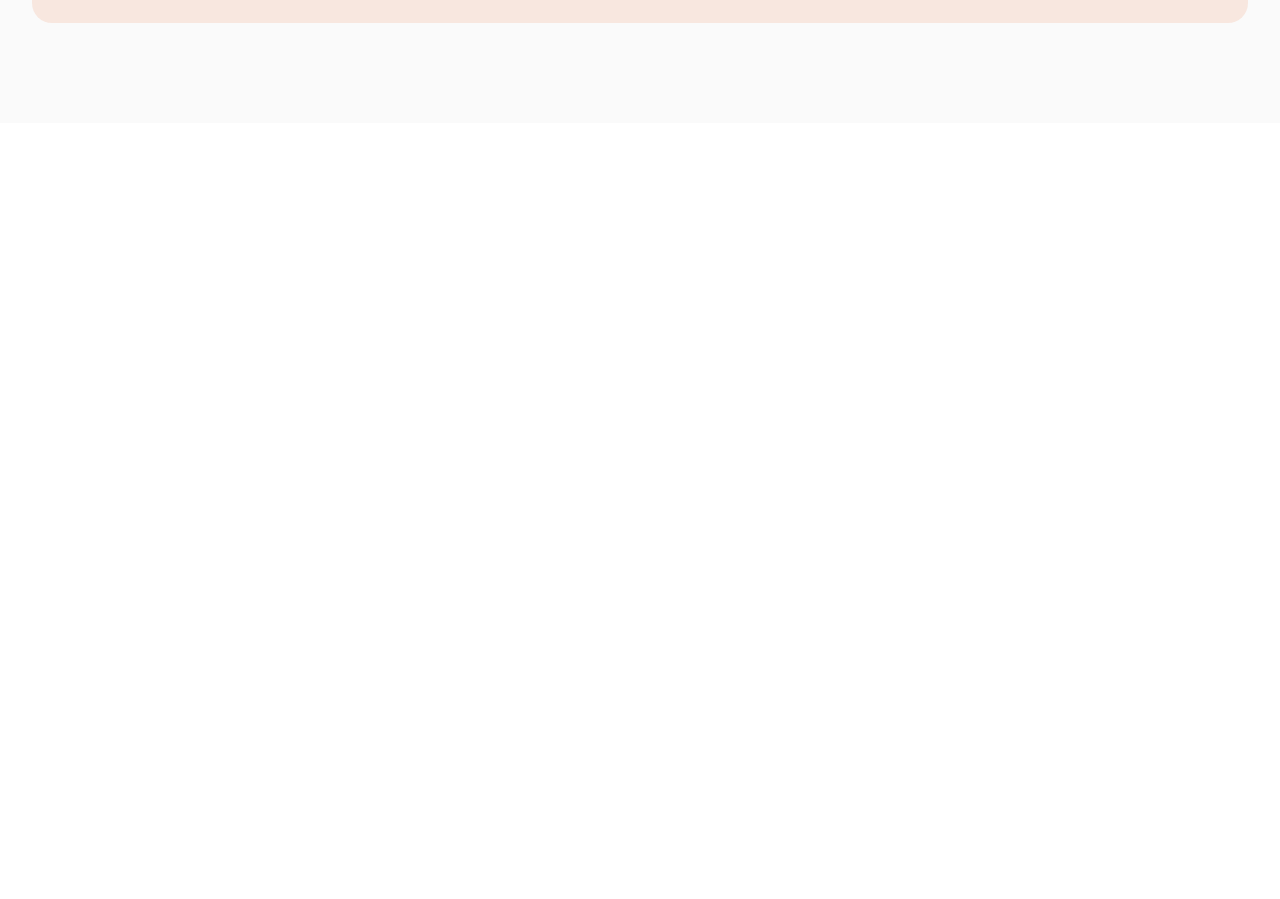
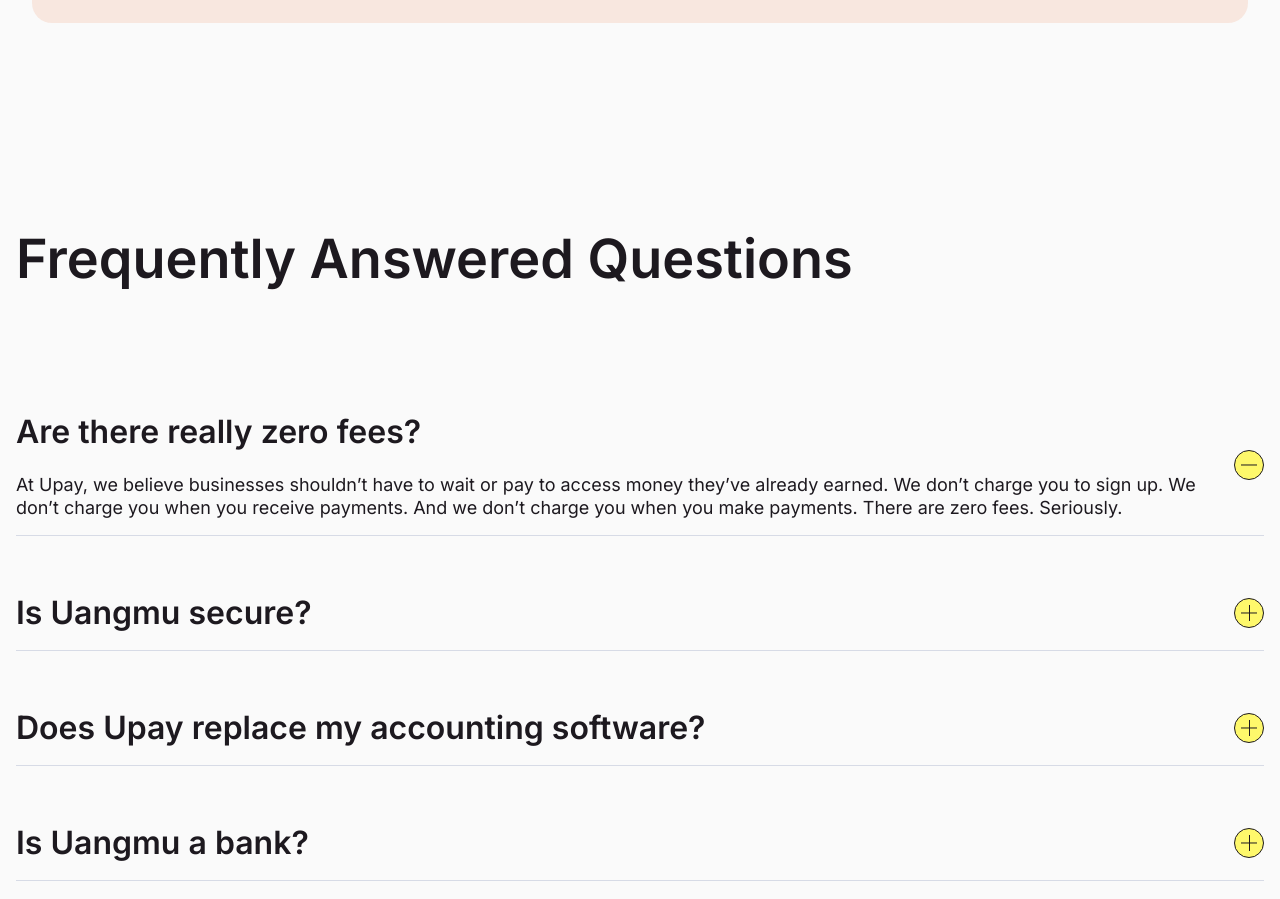
Before and after one commit to pujiragil/uangmu, a Next.js app: page / in a window 1280 px wide. Shown: the part 8620-9519 px from the top of the page. Before the commit the page ends 8743 px from the top, so only its background shows below. Built offline with nearby package versions, Linux system fonts and the light colour scheme.

Commit message:
add faq component (dummy)

```diff
--- /dev/null
+++ b/components/Faq/index.tsx
@@ -0,0 +1,145 @@
+import styled from "styled-components";
+
+const Faq = styled.section`
+  background: #fafafa;
+  color: #1d191f;
+`;
+
+const FaqContainer = styled.div`
+  max-width: 1440px;
+  min-height: 100vh;
+  margin: 0 auto;
+
+  @media screen and (min-width: 1024px) {
+    min-height: auto;
+  }
+`;
+
+const FaqWrapper = styled.div`
+  padding: 100px 1rem;
+  display: flex;
+  flex-direction: column;
+  gap: 100px;
+`;
+
+const FaqTitle = styled.h2`
+  font-size: 40px;
+  font-weight: 600;
+  line-height: 52px;
+
+  @media screen and (min-width: 768px) {
+    font-size: 54px;
+    line-height: 72px;
+  }
+`;
+
+const FaqContentWrapper = styled.div`
+  display: flex;
+  flex-direction: column;
+  gap: 40px;
+`;
+
+const FaqContent = styled.div`
+  padding: 1rem 0;
+  border-bottom: 1px solid #d7dbe6;
+  display: flex;
+  gap: 20px;
+  align-items: center;
+`;
+
+const Content = styled.div`
+  width: 100%;
+  display: flex;
+  flex-direction: column;
+  gap: 20px;
+`;
+
+const Title = styled.h3`
+  font-size: 2rem;
+  font-weight: 600;
+  line-height: 42px;
+  background: #FAFAFA;
+`;
+
+const Desc = styled.p`
+  font-size: 18px;
+  font-weight: 400;
+  line-height: 23px;
+`;
+
+const FaqButton = styled.button`
+  min-width: 30px;
+  height: 30px;
+  border-radius: 999px;
+  cursor: pointer;
+  display: flex;
+  justify-content: center;
+  align-items: center;
+  border: 1px solid #1D191F;
+  outline: none;
+  background:#FEF86B;
+`
+
+const ButtonIcon = styled.img`
+  width: 1rem;
+  height: auto;
+  object-fit: cover;
+`
+
+export default function FaqSection() {
+  return (
+    <Faq>
+      <FaqContainer>
+        <FaqWrapper>
+          <FaqTitle>Frequently Answered Questions</FaqTitle>
+
+          <FaqContentWrapper>
+            <FaqContent>
+              <Content>
+                <Title>Are there really zero fees?</Title>
+                <Desc>
+                  At Upay, we believe businesses shouldn’t have to wait or pay
+                  to access money they’ve already earned. We don’t charge you to
+                  sign up. We don’t charge you when you receive payments. And we
+                  don’t charge you when you make payments. There are zero fees.
+                  Seriously.
+                </Desc>
+              </Content>
+
+              <FaqButton>
+                <ButtonIcon src="/min.svg" />
+              </FaqButton>
+            </FaqContent>
+            <FaqContent>
+              <Content>
+                <Title>Is Uangmu secure?</Title>
+              </Content>
+
+              <FaqButton>
+                <ButtonIcon src="/plus.svg" />
+              </FaqButton>
+            </FaqContent>
+            <FaqContent>
+              <Content>
+                <Title>Does Upay replace my accounting software?</Title>
+              </Content>
+
+              <FaqButton>
+                <ButtonIcon src="/plus.svg" />
+              </FaqButton>
+            </FaqContent>
+            <FaqContent>
+              <Content>
+                <Title>Is Uangmu a bank?</Title>
+              </Content>
+
+              <FaqButton>
+                <ButtonIcon src="/plus.svg" />
+              </FaqButton>
+            </FaqContent>
+          </FaqContentWrapper>
+        </FaqWrapper>
+      </FaqContainer>
+    </Faq>
+  );
+}
--- a/components/GlobalStyle.tsx
+++ b/components/GlobalStyle.tsx
@@ -26,6 +26,10 @@
     background: transparent;
     border: 1px solid #FAFAFA;
     opacity: 1;
+
+    @media screen and (min-width: 1024px) {
+      border-width: 2px;
+    }
   }
 
   .swiper-pagination .swiper-pagination-bullet-active {
--- a/pages/index.tsx
+++ b/pages/index.tsx
@@ -1,5 +1,6 @@
 import CardSection from "../components/Card";
 import ContactSection from "../components/Contact";
+import FaqSection from "../components/Faq";
 import HeroSection from "../components/Hero";
 import PartnersSection from "../components/Partners";
 import QuoteSection from "../components/Quote";
@@ -18,6 +19,7 @@
       <ContactSection />
       <PartnersSection />
       <QuoteSection />
+      <FaqSection />
     </>
   )
 }
```
Also changed, not shown: public/min.svg (added), public/plus.svg (added).
